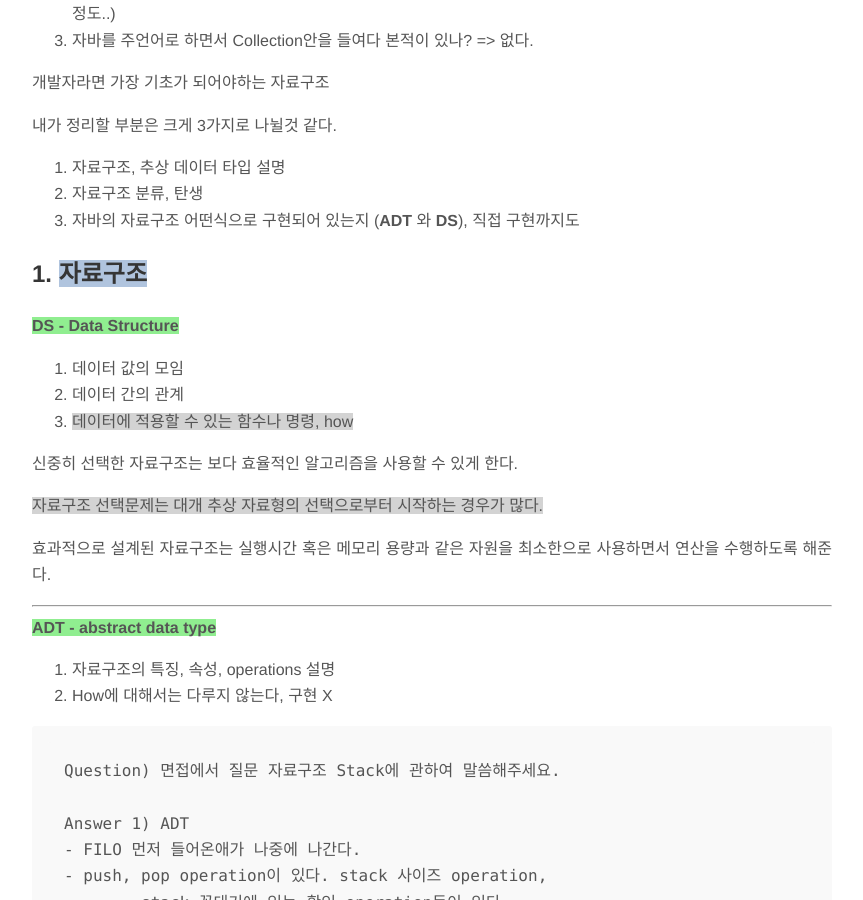
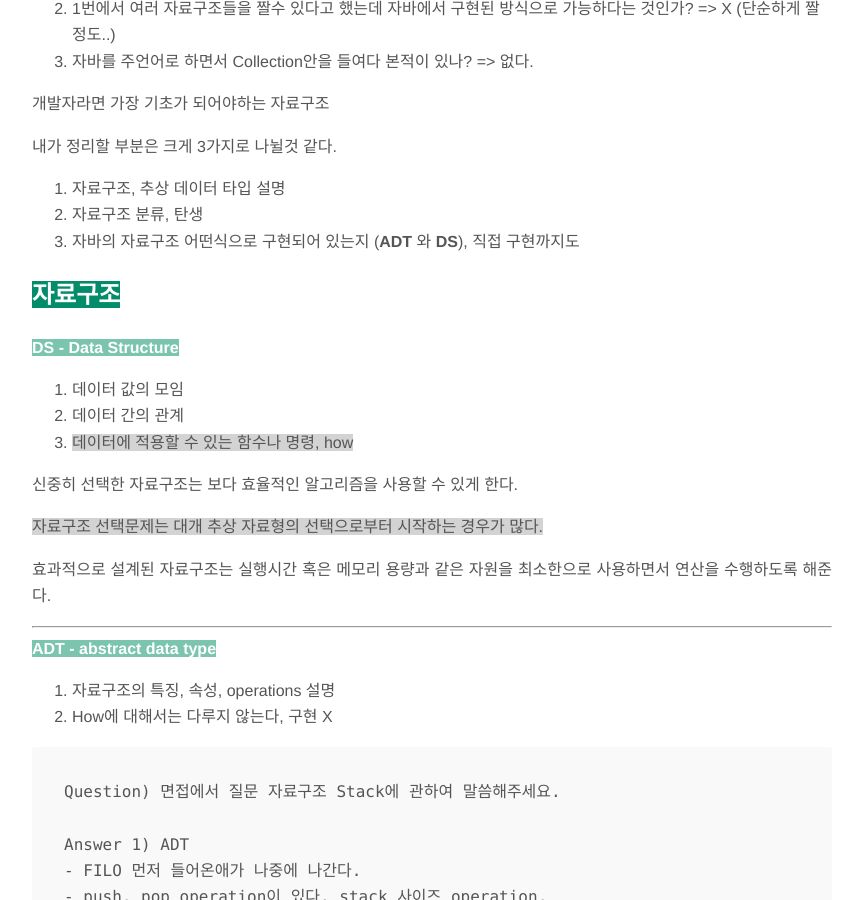
Before and after one commit to hyunwlee-dev/TIL, a Jekyll site: the page built from _posts/2021-09-28-algorithm.md, in a window 1280 px wide and 900 px high, scrolled down 355 px. Shown: the whole window, without its empty margins (208-1071 px from the left). Built offline with Jekyll 4.4.1, drawn with Linux system fonts in a browser that asks for light colours; nearby versions of some CDN libraries.

Commit message:
modified:   2021-09-28-algorithm.md

````diff
--- a/_posts/2021-09-28-algorithm.md
+++ b/_posts/2021-09-28-algorithm.md
@@ -4,7 +4,7 @@ title: "TIL java collections framework"
 author: "hyunwlee"
 ---
 
-__들어가기 앞서__
+## <span style="background-color:#028C6A; color:white"><strong>들어가기 앞서</strong></span>
 
 요즘들어 주 언어인 자바로 다양한 알고리즘을 풀어보며 의구심이 들었다.
 
@@ -22,9 +22,9 @@ __들어가기 앞서__
 
 
 
-## 1. <span style="background-color:lightsteelblue">자료구조</span>
+## <span style="background-color:#028C6A; color:white">자료구조</span>
 
-<span style="background-color:lightgreen"><strong>DS - Data Structure</strong></span>
+<span style="background-color:#7BC5AE; color:white"><strong>DS - Data Structure</strong></span>
 
 1. 데이터 값의 모임
 2. 데이터 간의 관계
@@ -38,7 +38,7 @@ __들어가기 앞서__
 
 ---
 
-<span style="background-color:lightgreen">__ADT - abstract data type__</span>
+<span style="background-color:#7BC5AE; color:white"><strong>ADT - abstract data type</strong></span>
 
 1. 자료구조의 특징, 속성, operations 설명
 2. How에 대해서는 다루지 않는다, 구현 X
@@ -67,7 +67,7 @@ Linked List로 Stack을 구현한다 했을 때..
 
 ---
 
-<span style="background-color:lightgreen"><strong>DS vs. ADT</strong></span>
+<span style="background-color:#7BC5AE; color:white"><strong>DS vs. ADT</strong></span>
 
 예) 자바과목 A학점이상 맞은 학생 관리하는 자료구조 (알파벳 순서로 하고 싶다)
 
@@ -85,7 +85,7 @@ operations
 
 ---
 
-<span style="background-color:lightgreen">__Feat. java__</span>
+<span style="background-color:#7BC5AE; color:white"><strong>Feat. java</strong></span>
 
 ```
 Java	// 설계의 관점에서 되게 도움이 될것이다.
@@ -97,9 +97,9 @@ Java	// 설계의 관점에서 되게 도움이 될것이다.
 
 ---
 
-## 2. <span style="background-color:lightsteelblue">자료구조 분류</span>
+## <span style="background-color:#028C6A; color:white">자료구조 분류</span>
 
-<span style="background-color:lightgreen"><strong>분류</strong></span>
+<span style="background-color:#7BC5AE; color:white"><strong>분류</strong></span>
 
 <strong>형태에 따른 자료구조</strong>
 
@@ -129,7 +129,7 @@ Java	// 설계의 관점에서 되게 도움이 될것이다.
 
 ---
 
-## 3. <span style="background-color:lightsteelblue">Java Collcetions FrameWork</span>
+## <span style="background-color:#028C6A; color:white">Java Collcetions FrameWork</span>
 
 <strong>Java Collections</strong>
 
@@ -163,7 +163,7 @@ Collection을 구현한 클래스 및 인터페이스들은 모두 java.util 패
 
 
 
-<span style="background-color:lightgreen">__Iterable__</span>
+<span style="background-color:#7BC5AE; color:white"><strong>Iterable</strong></span>
 
 Collection Interface 상위에 Iterable은 무엇일까?
 
@@ -193,9 +193,9 @@ Maps can be *viewed* as Collections (of keys, values, or pairs), and this fact i
 
 ---
 
-## 4. <span style="background-color:lightsteelblue">List</span>
+## <span style="background-color:#028C6A; color:white">List</span>
 
-<span style="background-color:lightgreen">List Interface</span>
+<span style="background-color:#7BC5AE; color:white"><strong>List Interface</strong></span>
 
 대표적인 선형 자료구조로 주로 순서가 있는 데이터를 목록으로 이용할 수 있도록 만들어진 인터페이스이다.
 
@@ -209,13 +209,13 @@ int[] arr = new int[10];는 제한적인 10공간 외에는 더 이상 사용하
 
 
 
-<span style="background-color:lightgreen">List Interface Operations</span>
+<span style="background-color:#7BC5AE; color:white"><strong>List Interface Operations</strong></span>
 
 <img src="https://github.com/hyunwlee-dev/TIL/blob/57d42aba0af328a9df4e5741619a8f2ad3ec2a4c/images/dataStructure/listInterface.png?raw=true" style="zoom:50%;" />
 
 
 
-<span style="background-color:lightgreen">List Interface를 구현하는 클래스</span>
+<span style="background-color:#7BC5AE; color:white"><strong>List Interface를 구현하는 클래스</strong></span>
 
 1. ArrayList
 2. LinkedList
@@ -262,7 +262,7 @@ Vector클래스를 상속받고 있고, 모두 Vector에 있는 메소드를 이
 
 ---
 
-## 5. <span style="background-color:lightsteelblue">Queue</span>
+## <span style="background-color:#028C6A; color:white">Queue</span>
 
 선형 자료구조로 주로 순서가 있는 데이터를 기반으로 FIFO를 위해 만들어진 인터페이스이다.
 
@@ -272,13 +272,13 @@ Queue를 상속하고 있는 Deque이라는 Interface도 있다.
 
 
 
-<span style="background-color:lightgreen"><strong>Queue/Deque Interface Operations</strong></span>
+<span style="background-color:#7BC5AE; color:white"><strong>Queue/Deque Interface Operations</strong></span>
 
 <img src="https://github.com/hyunwlee-dev/TIL/blob/f5830abf135db003fb5e2b4abd254cd08b761660/images/dataStructure/queueInterface.png?raw=true" style="zoom:45%;" />
 
 
 
-<span style="background-color:lightgreen"><strong>Queue/Deque Interface를 구현하는 클래스</strong></span>
+<span style="background-color:#7BC5AE; color:white"><strong>Queue/Deque Interface를 구현하는 클래스</strong></span>
 
 1. LinkedList
 2. ArrayDeque
@@ -318,7 +318,7 @@ LinkedList는 List를 구현하기도 하지만, Deque도 구현한다. 그리
 
 ---
 
-## 6. <span style="background-color:lightsteelblue">Set</span>
+## <span style="background-color:#028C6A; color:white">Set</span>
 
 1. 데이터를 중복해서 저장할 수 없음
 2. 입력 순서대로의 저장 순서를 보장하지 않는다.
@@ -343,13 +343,13 @@ Queue계열 또한 PriorityQueue를 제외하고는 기본적으로 입력한
 
 그리고 Queue와 유사하게 Set을 상속받고 있는 SortedSet Interface도 있다.
 
-<span style="background-color:lightgreen"><strong>Set Interface Operation</strong></span>
+<span style="background-color:#7BC5AE; color:white"><strong>Set Interface Operation</strong></span>
 
 <img src="https://github.com/hyunwlee-dev/TIL/blob/bb294321373aeab6aea7b6f78386c1f5dd1a2861/images/dataStructure/setInterface.png?raw=true" style="zoom:45%;" />
 
 
 
-<span style="background-color:lightgreen"><strong>Set Interface를 구현하는 클래스</strong></span>
+<span style="background-color:#7BC5AE; color:white"><strong>Set Interface를 구현하는 클래스</strong></span>
 
 1. HashSet
 2. LinkedHashSet
@@ -393,7 +393,7 @@ Set Interface를 상속받은 <strong>SortedSet Interface</strong>를 구현하
 
 ---
 
-## 7. <span style="background-color:lightsteelblue">적절한 자료구조 사용</span>
+## <span style="background-color:#028C6A; color:white">적절한 자료구조 사용</span>
 
 
 
@@ -423,6 +423,6 @@ Set Interface를 상속받은 <strong>SortedSet Interface</strong>를 구현하
 
 ---
 
-<strong>Reference</strong>
+<span style="background-color:#028C6A; color:white"><strong>Reference</strong></span>
 
 [블로그 st-lab](https://st-lab.tistory.com/142)
````
